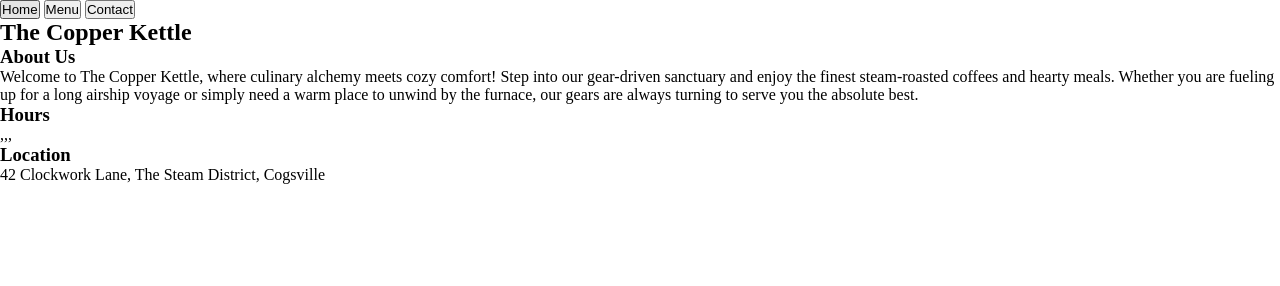
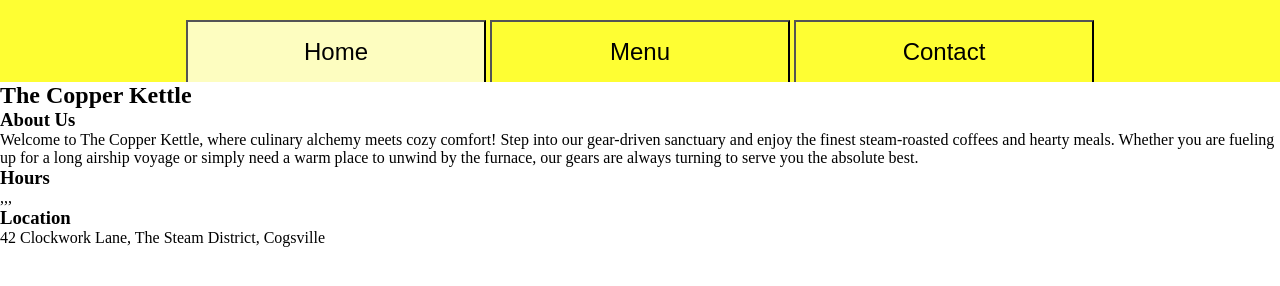
Before and after one commit to AndriySydorchuk/TOP-Restaurant-Page, a website built with webpack: page src/template.html in a window 1280 px wide. Built offline with nearby package versions, Linux system fonts and the light colour scheme.

Commit message:
Add styles for header section

```diff
--- a/src/style.css
+++ b/src/style.css
@@ -1,5 +1,45 @@
+:root {
+    --background-primary: #FFFF90;
+    --background-secondary: #fefe33;
+    --background-tertiary: #fdfdc0;
+}
+
 * {
     margin: 0;
     padding: 0;
     box-sizing: border-box;
 }
+
+html,
+body {
+    width: 100%;
+}
+
+body {
+    min-height: 100vh;
+}
+
+.header {
+    display: flex;
+    align-items: end;
+    justify-content: center;
+    background-color: var(--background-secondary);
+    padding: 20px 0px 0px;
+}
+
+.btn {
+    padding: 16px 8px;
+    background-color: var(--background-secondary);
+    border-bottom: 0px;
+    width: 300px;
+    font-size: 24px;
+    cursor: pointer;
+}
+
+.btn:hover {
+    background-color: var(--background-tertiary);
+}
+
+.active {
+    background-color: var(--background-tertiary);
+}
```
